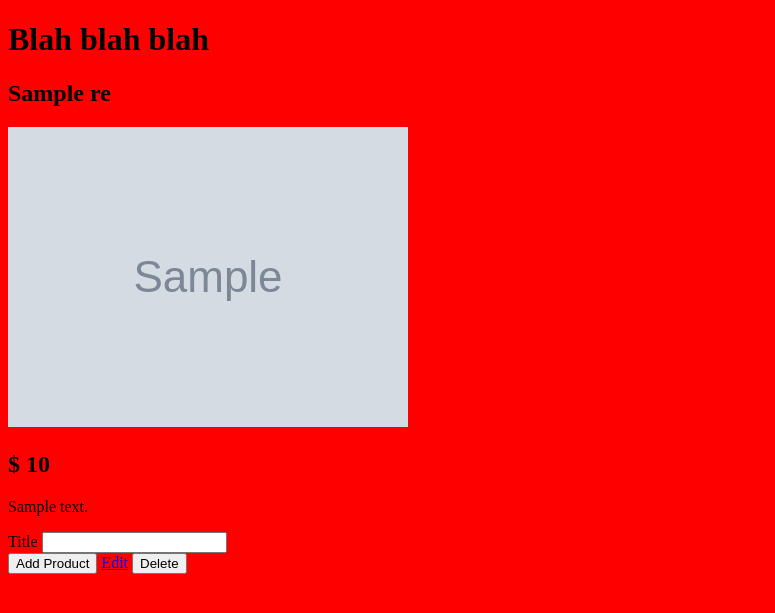
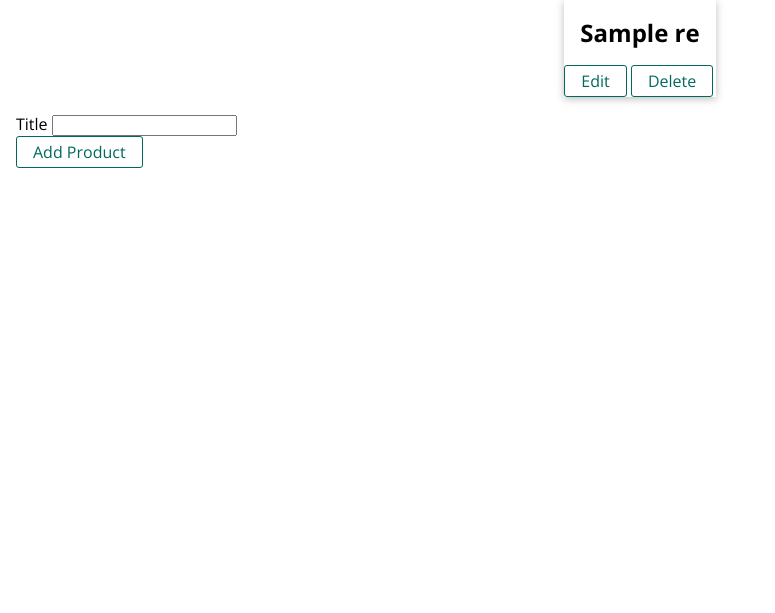
Before and after one commit to araksarevyan/socialNetwork, a Node server app: template views/test.ejs in a window 1280 px wide. Shown: the top 613 px of the page, without its empty margins (0-775 px from the left). Run offline with Node 20, Linux system fonts and the light colour scheme; the template is opened without the code that fills it: most values are stand-ins (such as "Sample title", 1, 10 or a date in 2020).

Commit message:
create and delete post

```diff
--- a/css/style.css
+++ /dev/null
@@ -1,8 +0,0 @@
-body {
-	background-color: red;
-}
-
-/* h1 {
-	font-weight: bold;
-	text-align: center;
-} */
--- a/info.json
+++ b/info.json
@@ -1 +1 @@
-[{"title":"A Book","imageUrl":"https://www.publicdomainpictures.net/pictures/10000/velka/1-1210009435EGmE.jpg","description":"This is an awesome book!","price":"19"}]
+[{"title":"444444","id":"558"},{"title":"5555","id":"1020"},{"title":"6666","id":"6264"},{"title":"3333","id":"1668"}]
--- /dev/null
+++ b/public/css/style.css
@@ -0,0 +1,208 @@
+@import url('https://fonts.googleapis.com/css?family=Open+Sans:400,700');
+
+* {
+  box-sizing: border-box;
+}
+
+body {
+  padding: 0;
+  margin: 0;
+  font-family: 'Open Sans', sans-serif;
+}
+
+main {
+  padding: 1rem;
+  margin: auto;
+}
+
+form {
+  display: inline;
+}
+
+.centered {
+  text-align: center;
+}
+
+.main-header {
+  width: 100%;
+  height: 3.5rem;
+  background-color: #00695c;
+  padding: 0 1.5rem;
+  display: flex;
+  align-items: center;
+}
+
+.main-header__nav {
+  height: 100%;
+  display: none;
+  align-items: center;
+}
+
+.main-header__item-list {
+  list-style: none;
+  margin: 0;
+  padding: 0;
+  display: flex;
+}
+
+.main-header__item {
+  margin: 0 1rem;
+  padding: 0;
+}
+
+.main-header__item a {
+  text-decoration: none;
+  color: white;
+}
+
+.main-header__item a:hover,
+.main-header__item a:active,
+.main-header__item a.active {
+  color: #ffeb3b;
+}
+
+.mobile-nav {
+  width: 30rem;
+  height: 100vh;
+  max-width: 90%;
+  position: fixed;
+  left: 0;
+  top: 0;
+  background: white;
+  z-index: 10;
+  padding: 2rem 1rem 1rem 2rem;
+  transform: translateX(-100%);
+  transition: transform 0.3s ease-out;
+}
+
+.mobile-nav.open {
+  transform: translateX(0);
+}
+
+.mobile-nav__item-list {
+  list-style: none;
+  display: flex;
+  flex-direction: column;
+  margin: 0;
+  padding: 0;
+}
+
+.mobile-nav__item {
+  margin: 1rem;
+  padding: 0;
+}
+
+.mobile-nav__item a {
+  text-decoration: none;
+  color: black;
+  font-size: 1.5rem;
+  padding: 0.5rem 2rem;
+}
+
+.mobile-nav__item a:active,
+.mobile-nav__item a:hover,
+.mobile-nav__item a.active {
+  background: #00695c;
+  color: white;
+  border-radius: 3px;
+}
+
+#side-menu-toggle {
+  border: 1px solid white;
+  font: inherit;
+  padding: 0.5rem;
+  display: block;
+  background: transparent;
+  color: white;
+  cursor: pointer;
+}
+
+#side-menu-toggle:focus {
+  outline: none;
+}
+
+#side-menu-toggle:active,
+#side-menu-toggle:hover {
+  color: #ffeb3b;
+  border-color: #ffeb3b;
+}
+
+.backdrop {
+  position: fixed;
+  top: 0;
+  left: 0;
+  width: 100%;
+  height: 100vh;
+  background: rgba(0, 0, 0, 0.5);
+  z-index: 5;
+  display: none;
+}
+
+.grid {
+  display: flex;
+  flex-wrap: wrap;
+  justify-content: space-around;
+  align-items: stretch;
+}
+
+.card {
+  box-shadow: 0 2px 8px rgba(0, 0, 0, 0.26);
+}
+
+.card__header,
+.card__content {
+  padding: 1rem;
+}
+
+.card__header h1,
+.card__content h1,
+.card__content h2,
+.card__content p {
+  margin: 0;
+}
+
+.card__image {
+  width: 100%;
+}
+
+.card__image img {
+  width: 100%;
+}
+
+.card__actions {
+  padding: 1rem;
+  text-align: center;
+}
+
+.card__actions button,
+.card__actions a {
+  margin: 0 0.25rem;
+}
+
+.btn {
+  display: inline-block;
+  padding: 0.25rem 1rem;
+  text-decoration: none;
+  font: inherit;
+  border: 1px solid #00695c;
+  color: #00695c;
+  background: white;
+  border-radius: 3px;
+  cursor: pointer;
+}
+
+.btn:hover,
+.btn:active {
+  background-color: #00695c;
+  color: white;
+}
+
+@media (min-width: 768px) {
+  .main-header__nav {
+    display: flex;
+  }
+
+  #side-menu-toggle {
+    display: none;
+  }
+}
--- a/views/test.ejs
+++ b/views/test.ejs
@@ -2,15 +2,14 @@
 <html lang="en">
 
 <head>
-	<link rel="stylesheet" href="css/style.css">
-	<!-- <meta charset="UTF-8">
+	<link rel="stylesheet" type="text/css" href="css/style.css">
+	<meta charset="UTF-8">
 	<meta name="viewport" content="width=device-width, initial-scale=1.0">
 	<script src="script.js"></script>
-	<title>Document</title> -->
+	<title>Document</title>
 </head>
 
 <body>
-	<h1>Blah blah blah</h1>
 	<div class="grid">
 		<% for (let data of resData) { %>
 			<article class="card product-item">
@@ -19,45 +18,25 @@
 						<%= data.title %>
 					</h1>
 				</header>
-				<div class="card__image">
-					<img src="<%= data.imageUrl %>" alt="<%= data.title %>">
-				</div>
-				<div class="card__content">
-					<h2 class="product__price">$
-						<%= data.price %>
-					</h2>
-					<p class="product__description">
-						<%= data.description %>
-					</p>
-				</div>
+				<a href="/" class="btn" type="submit">Edit</a>
+				<!-- <form class="product-form" action="/admin/delete-product" method="POST">
+					<input type="text" name="id" value="<%= data.id %>" style="display:none">
+					<button class="btn" type="submit">Delete</button>
+				</form> -->
+				<form class="product-form" action="/admin/delete-product/<%= data.id %>" method="POST">
+					<button class="btn" type="submit">Delete</button>
+				</form>
 			</article>
 			<% } %>
 	</div>
-
-
-
 	<main>
 		<form class="product-form" action="/admin/add-product" method="POST">
 			<div class="form-control">
 				<label for="title">Title</label>
 				<input type="text" name="title" id="title">
 			</div>
-			<!-- <div class="form-control">
-				<label for="imageUrl">Image URL</label>
-				<input type="text" name="imageUrl" id="imageUrl">
-			</div>
-			<div class="form-control">
-				<label for="price">Price</label>
-				<input type="number" name="price" id="price" step="0.01">
-			</div>
-			<div class="form-control">
-				<label for="description">Description</label>
-				<textarea name="description" id="description" rows="5"></textarea>
-			</div> -->
-
 			<button class="btn" type="submit">Add Product</button>
-			<a href="/" class="btn" type="submit">Edit</a>
-			<button class="btn" type="submit">Delete</button>
 		</form>
 </body>
+
 </html>
```
Also changed, not shown: index.js (+41 -46 lines), models/products.js (+18 -0 lines).
